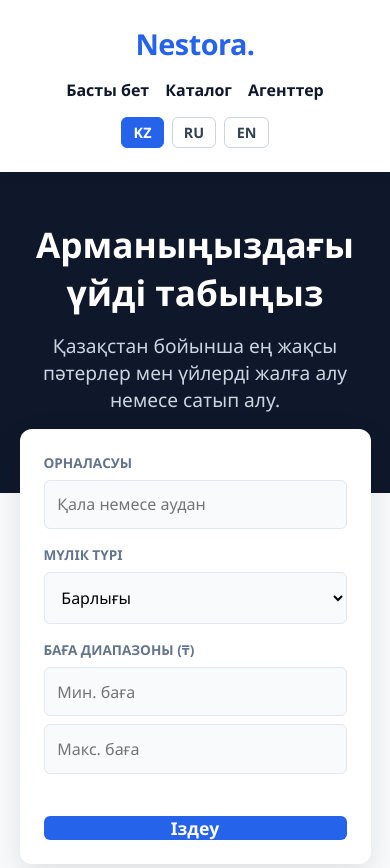
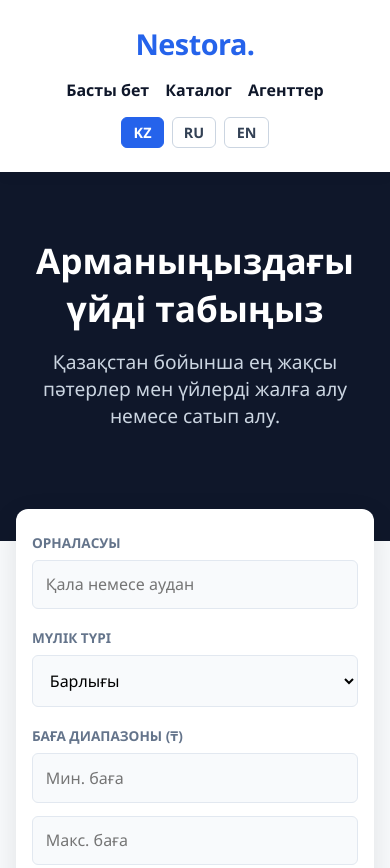
Before and after one commit to Galym91/nestora, a plain HTML site: page index.html in a window 390 px wide. Shown: the top 868 px of the page. Drawn offline with Linux system fonts and the light colour scheme.

Commit message:
Update style.css

```diff
--- a/css/style.css
+++ b/css/style.css
@@ -319,9 +319,9 @@ footer {
     -webkit-appearance: none;
     margin: 0;
 }
-/* МОБИЛЬДІ ҚҰРЫЛҒЫЛАРҒА АРНАЛҒАН БЕЙІМДЕЛУ */
+/* МОБИЛЬДІ ҚҰРЫЛҒЫЛАРҒА АРНАЛҒАН БЕЙІМДЕЛУ (NESTORA) */
 @media (max-width: 768px) {
-    /* Навигацияны телефонда тігінен, ортаға жинау */
+    /* Навигацияны ортаға жинау */
     .navbar {
         flex-direction: column;
         gap: 1rem;
@@ -334,42 +334,59 @@ footer {
         gap: 1rem;
     }
 
-    /* Басты блоктардың ішкі арақашықтығын азайту */
-    .profile-section, .hero, .products, .properties, .portfolio-section {
-        padding: 3rem 1rem;
-        flex-direction: column;
-        text-align: center;
+    /* Басты фонның астынан іздеу панеліне орын қалдыру */
+    .hero {
+        padding: 4rem 1rem 5rem;
     }
-
-    /* Үлкен тақырыптардың шрифтін кішірейту */
-    .profile-info h1, .hero h1 {
+    .hero h1 {
         font-size: 2.2rem;
     }
 
-    /* Түймелер мен іздеу формаларын экранға толық сыйдыру */
-    .social-links {
-        justify-content: center;
+    /* Іздеу панелін телефонға толық сыйдыру */
+    .search-wrapper {
+        margin-top: -2rem; /* Аздап қана үстіне шығып тұрады */
+        padding: 0 1rem;
     }
 
     .search-box {
-        flex-direction: column;
+        flex-direction: column; /* Ұяшықтарды тігінен қою */
+        padding: 1.5rem 1rem;
+        gap: 1.2rem;
     }
 
     .search-item {
         width: 100%;
+        min-width: 100%;
+    }
+
+    .search-item input,
+    .search-item select {
+        width: 100%; /* Экранның енін толық алу үшін */
+        box-sizing: border-box;
     }
 
     .price-inputs {
-        flex-direction: column;
+        flex-direction: column; /* Бағаларды (мин/макс) астылы-үстілі қою */
+        gap: 0.8rem;
     }
 
     .price-inputs input {
         width: 100%;
     }
 
-    /* Статистика блоктарының арасын жақындату */
+    .search-btn {
+        width: 100%; /* Іздеу батырмасын үлкейту */
+        margin-top: 0.5rem;
+        padding: 1rem;
+    }
+
+    /* Каталог пен статистиканы реттеу */
+    .properties, .stats {
+        padding: 3rem 1rem;
+    }
+
     .stats {
         gap: 2rem;
-        padding: 3rem 1rem;
+        flex-direction: column; /* Статистиканы тігінен қою */
     }
 }
```
